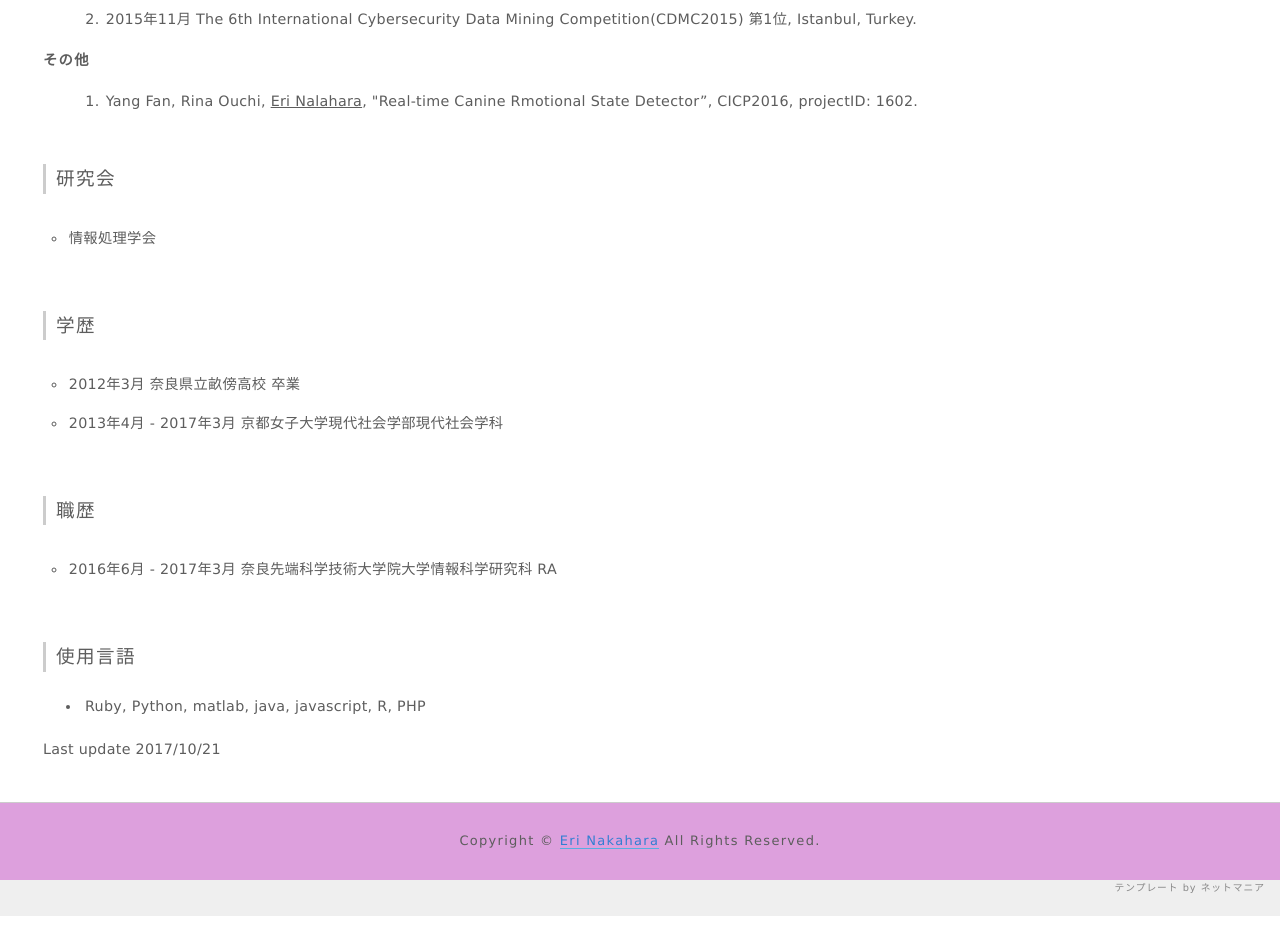
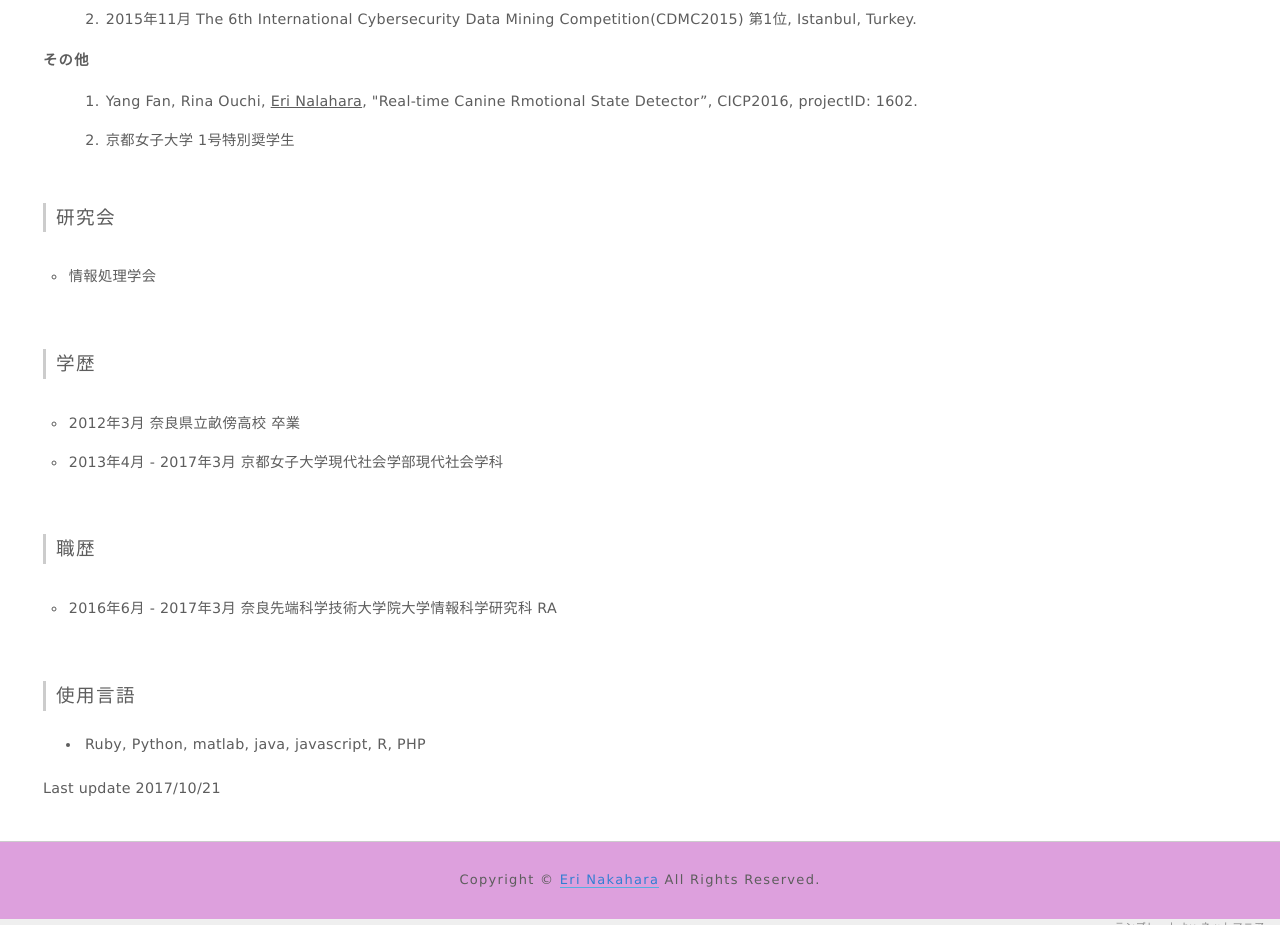
Before and after one commit to namekoko/site, a plain HTML site: page index.html in a window 1280 px wide. Shown: the part 1076-2001 px from the top of the page. Drawn offline with Linux system fonts and the light colour scheme.

Commit message:
some add

```diff
--- a/index.html
+++ b/index.html
@@ -66,7 +66,7 @@
 <b>その他</b>
 <ol>
   <li>Yang Fan, Rina Ouchi, <u>Eri Nalahara</u>, "Real-time Canine Rmotional State Detector”, CICP2016, projectID: 1602. </li>
-
+<li>京都女子大学 1号特別奨学生</li>
 </ol>
 <h3>研究会</h3>
 
```
